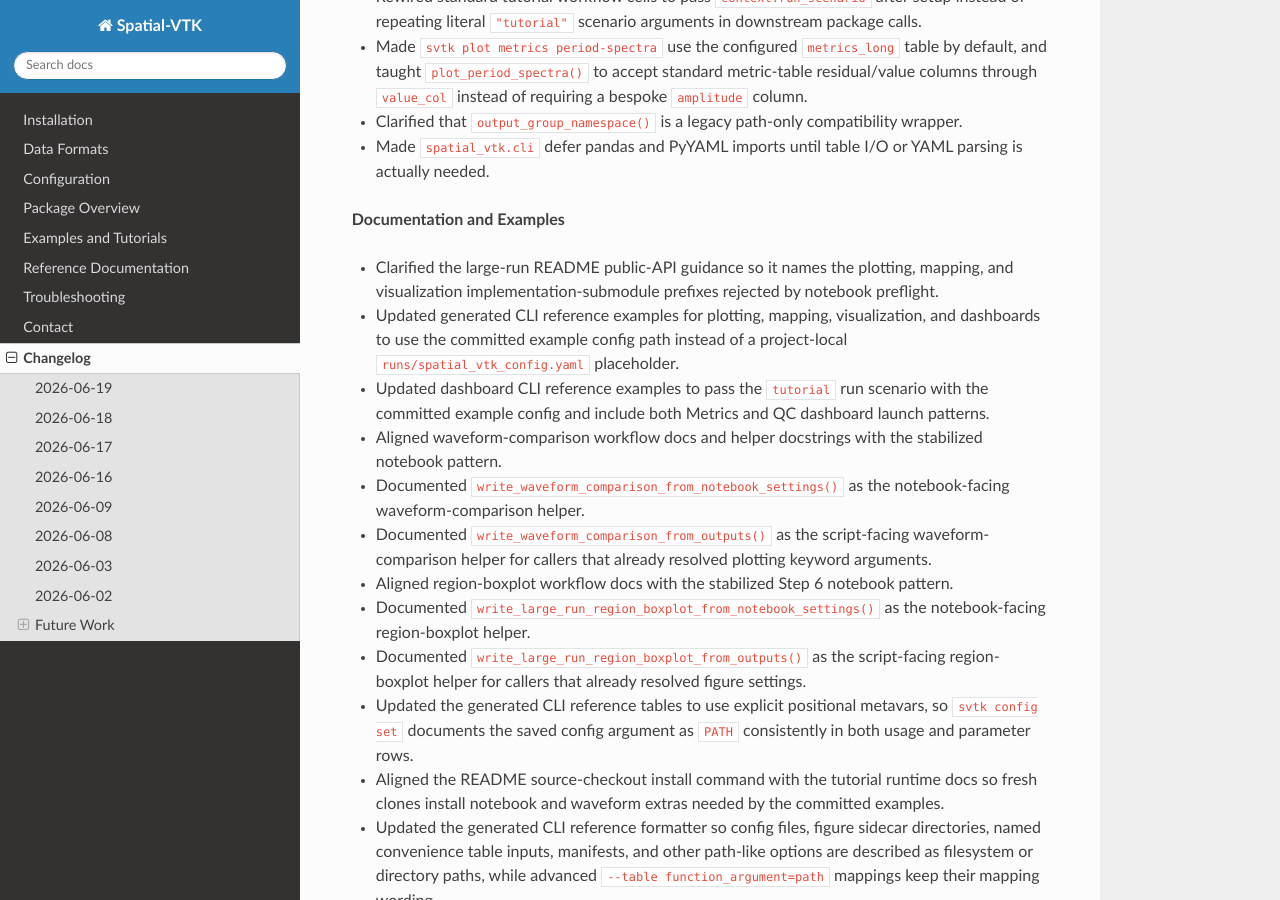
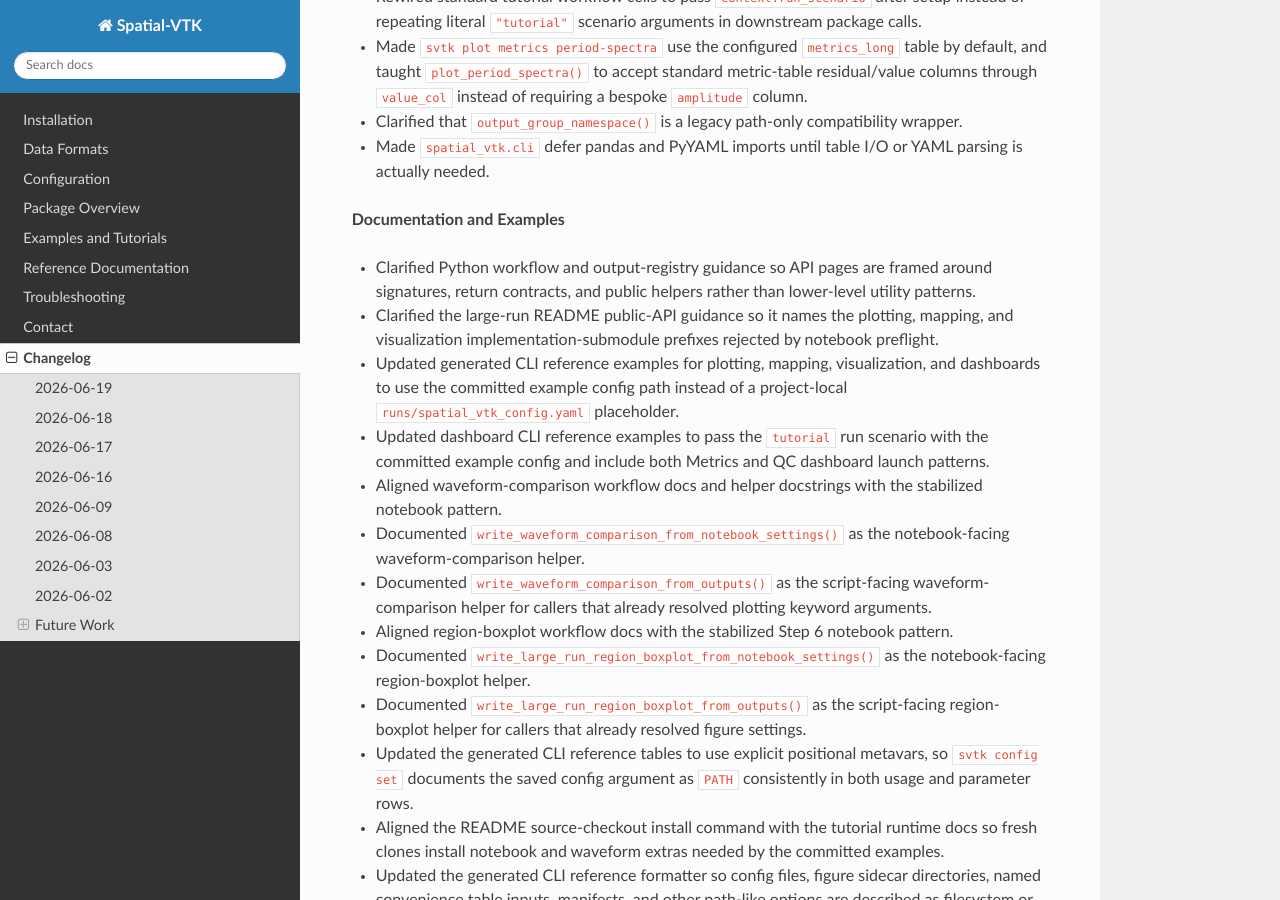
Before and after one commit to bcbirkel/spatial-vtk, a Sphinx documentation site: the page built from docs/changelog.rst, in a window 1280 px wide and 900 px high, scrolled down 2536 px. Built offline with Sphinx 7.4.7 and the Read the Docs theme 3.1.0, drawn with Linux system fonts in a browser that asks for light colours.

Commit message:
Clarify workflow helper documentation

```diff
--- a/docs/changelog.rst
+++ b/docs/changelog.rst
@@ -126,6 +126,9 @@
 
 **Documentation and Examples**
 
+- Clarified Python workflow and output-registry guidance so API pages are
+  framed around signatures, return contracts, and public helpers rather than
+  lower-level utility patterns.
 - Clarified the large-run README public-API guidance so it names the plotting,
   mapping, and visualization implementation-submodule prefixes rejected by
   notebook preflight.
--- a/docs/reference/python_workflows.rst
+++ b/docs/reference/python_workflows.rst
@@ -473,7 +473,7 @@
 -----------------
 
 The workflow helpers above are stable entry points. Use the module pages for
-exact signatures and lower-level utilities:
+exact signatures, return contracts, and supporting public helpers:
 
 - :doc:`api/config`
 - :doc:`api/io`
```
Also changed, not shown: 2 other files.
